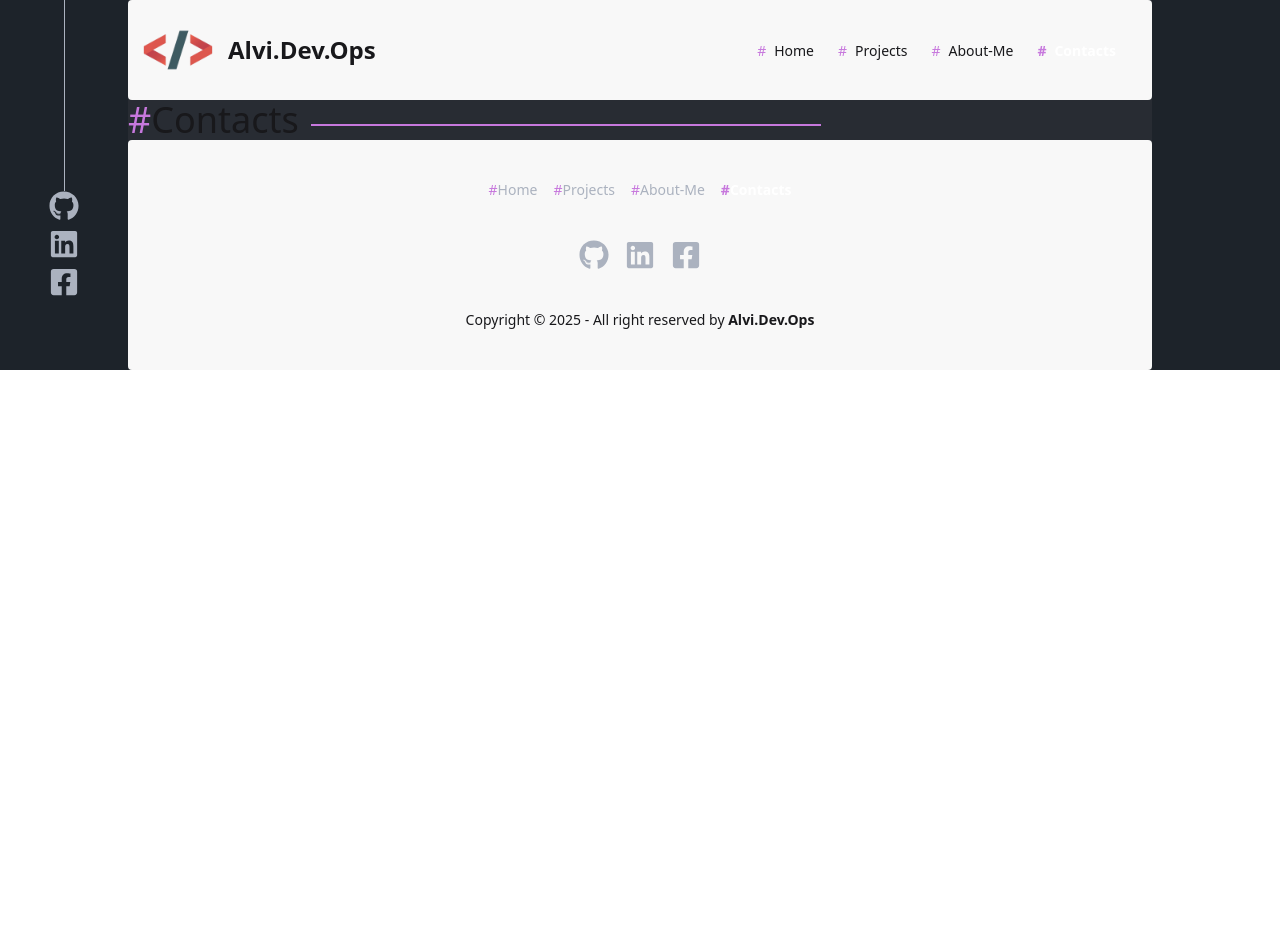
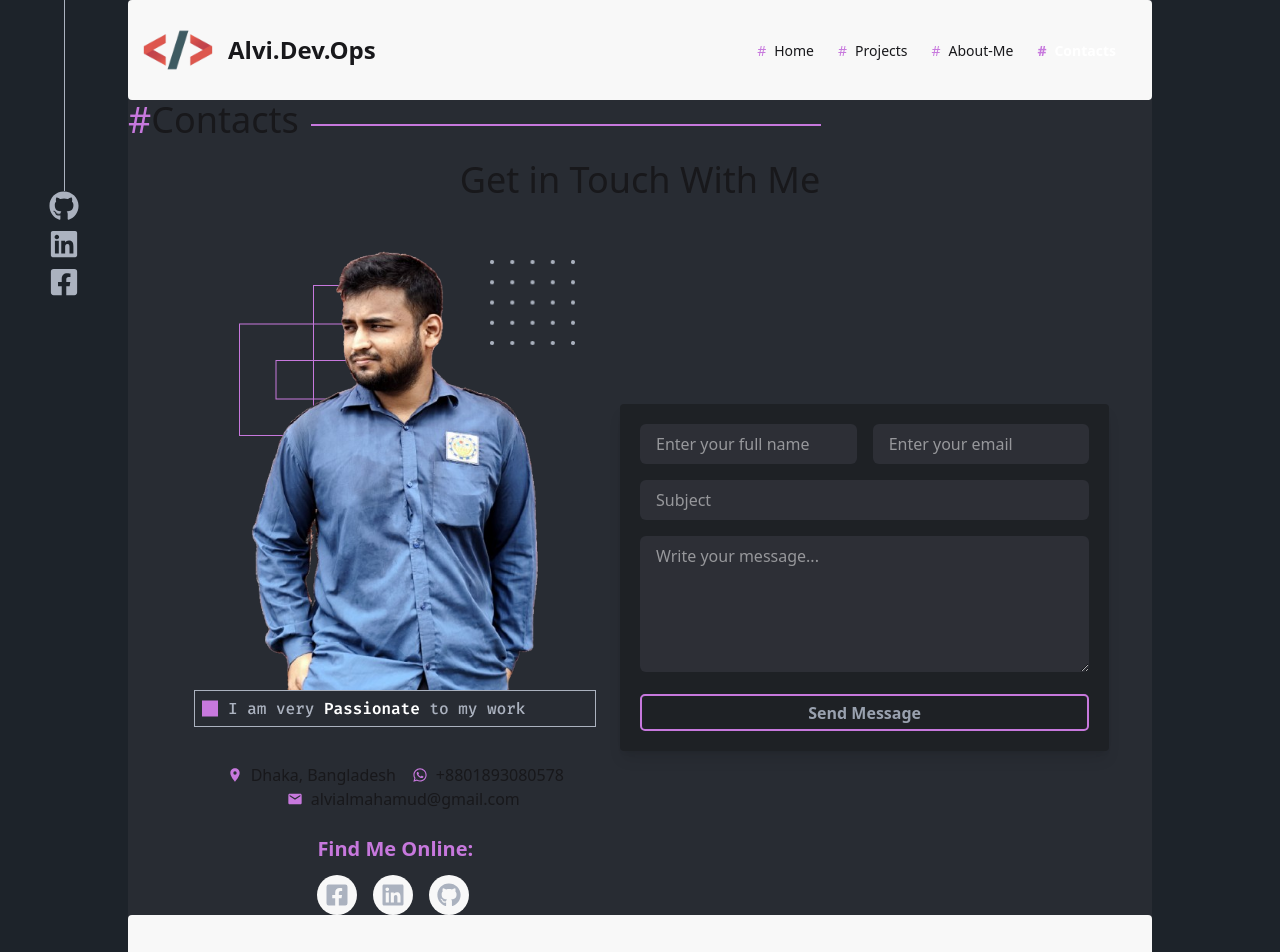
Before and after one commit to KINGALVI/KING-ALVI-portfolio, a React (Vite) app: page /Contacts in a window 1280 px wide. Shown: the top 952 px of the page. Before the commit the page ends 800 px from the top, so only its background shows below. Built offline with nearby package versions, Linux system fonts and the light colour scheme.

Commit message:
edited some code

```diff
--- a/src/App.css
+++ b/src/App.css
@@ -40,11 +40,11 @@ a.active {
 }
 
 .Dots-Image-2 {
-  position: relative;
+  position: absolute; /* instead of relative */
   width: 85px;
   height: 85px;
-  right: -80%;
-  top: -90px;
+  right: 10%;
+  top: 20px;
 }
 
 button {
@@ -55,10 +55,15 @@ button {
 }
 
 button:hover {
-  background-color: #C778DD;
+  background-color: #c52fee;
+  border: 2px solid #c52fee;
   cursor: pointer;
   color: white;
   font-weight: bolder;
+}
+
+.form-button{
+width: 100%;
 }
 
 .reletive-quote_man-image {
@@ -86,7 +91,8 @@ button:hover {
 }
 
 .Link-Button:hover {
-  background-color: #C778DD;
+  background-color: #c52fee;
+  border: 2px solid #c52fee;
   cursor: pointer;
   color: white;
   font-weight: bolder;
--- a/src/components/Main-Section/About/Education/Education.jsx
+++ b/src/components/Main-Section/About/Education/Education.jsx
@@ -73,7 +73,7 @@ const Education = () => {
                                     <div className="w-1/2 relative flex justify-end items-start">
                                         <div className="w-4 h-4 bg-[#b519e0] rounded-full border-4 border-white shadow-md absolute -top-10 -right-2"></div>
                                     </div>
-                                    <div class="w-1/2 pl-6 text-left">
+                                    <div className="w-1/2 pl-6 text-left">
                                         <div className={`bg-[#1e2125] border-2 border-[#ABB2BF] p-5 rounded-tr-3xl rounded-bl-3xl shadow-md max-w-lg mr-auto space-y-4 transition-shadow duration-300 ${isDesktop ? "hover:shadow-[0_0_20px_#C778DD] hover:border-[#c52fee] hover:border-2" : "focus:shadow-[0_0_20px_#C778DD] active:shadow-[0_0_20px_#C778DD] focus:border-[#c52fee] focus:border-2"}`}
                                             tabIndex={0} style={{ transform: "none" }}>
                                             <h4 className="text-xl font-bold font-rajdhani">Secondary School Certificate (SSC)</h4>
--- a/src/components/Main-Section/About/Experience/Experience.jsx
+++ b/src/components/Main-Section/About/Experience/Experience.jsx
@@ -43,7 +43,7 @@ const Experience = () => {
                         </h4>
                         <p className="text-sm text-[#9F9F9F] mb-4 font-rubik">July 2025 – October, 2025</p>
 
-                        <div class="flex mb-6">
+                        <div className="flex mb-6">
                             <div className="text-sm text-[#D1D1D1] font-rubik space-y-2.5">
                                 {/* HTML, CSS, JS */}
                                 <div className="flex items-center">
--- a/src/components/Main-Section/Contacts/Contacts.jsx
+++ b/src/components/Main-Section/Contacts/Contacts.jsx
@@ -1,3 +1,8 @@
+import { FaGithub, FaFacebookSquare, FaLinkedin } from "react-icons/fa";
+import MyPhoto_2 from "../../../../public/Images/My-Photo-2.png";
+import Dots from "../../../../public/Images/Dots.png";
+import SecoendDedication from "../../../../public/Images/My-Dedication-2.png";
+
 const Contacts = () => {
 
     return (
@@ -10,6 +15,88 @@ const Contacts = () => {
                     <div className="h-0.5 border mt-2.5 border-[#C778DD] md:w-[510px] w-40"></div>
                 </div>
             </div>
+
+            <div className="text-center">
+                <h2 className="md:text-4xl text-2xl text-center mb-10 mt-5">Get in Touch With Me</h2>
+            </div>
+
+            <div className="w-11/12 mx-auto flex flex-col md:flex-row justify-between">
+                <div className="flex flex-1 flex-col items-center md:items-start text-center md:text-left my-auto">
+                    <div className="w-11/12 mx-auto my-auto md:w-md">
+                        <div className="gird mb-5">
+                            <figure className="grid justify-center" style={{ position: "relative" }}>
+                                <img
+                                    src={MyPhoto_2}
+                                    alt="My Photo"
+                                    className="Background-Image-2 w-[315px] h-[450px] block"
+                                />
+                                <img className="Dots-Image-2" src={Dots} alt="" />
+                            </figure>
+                            <div className="flex justify-center">
+                                <img
+                                    src={SecoendDedication}
+                                    alt="Dedication quote"
+                                    className="relative block"
+                                />
+                            </div>
+                        </div>
+                    </div>
+                    <div className="flex flex-wrap mx-auto justify-center mt-4 font-rubik">
+                        <div className="flex gap-2">
+                            <svg stroke="currentColor" fill="currentColor" stroke-width="0" viewBox="0 0 24 24" className="text-[#C778DD] my-auto" height="1em" width="1em" xmlns="http://www.w3.org/2000/svg">
+                                <path fill="none" d="M0 0h24v24H0z"></path>
+                                <path d="M12 2C8.13 2 5 5.13 5 9c0 5.25 7 13 7 13s7-7.75 7-13c0-3.87-3.13-7-7-7zm0 9.5a2.5 2.5 0 0 1 0-5 2.5 2.5 0 0 1 0 5z"></path>
+                            </svg>
+                            <p className="flex items-center gap-2">Dhaka, Bangladesh </p>
+                        </div>
+                        <div className="flex gap-2 ml-4">
+                            <svg stroke="currentColor" fill="currentColor" stroke-width="0" viewBox="0 0 24 24" className="text-[#C778DD] my-auto" height="1em" width="1em" xmlns="http://www.w3.org/2000/svg">
+                                <path fill="none" d="M0 0h24v24H0z"></path>
+                                <path d="M19.05 4.91A9.816 9.816 0 0 0 12.04 2c-5.46 0-9.91 4.45-9.91 9.91 0 1.75.46 3.45 1.32 4.95L2.05 22l5.25-1.38c1.45.79 3.08 1.21 4.74 1.21 5.46 0 9.91-4.45 9.91-9.91 0-2.65-1.03-5.14-2.9-7.01zm-7.01 15.24c-1.48 0-2.93-.4-4.2-1.15l-.3-.18-3.12.82.83-3.04-.2-.31a8.264 8.264 0 0 1-1.26-4.38c0-4.54 3.7-8.24 8.24-8.24 2.2 0 4.27.86 5.82 2.42a8.183 8.183 0 0 1 2.41 5.83c.02 4.54-3.68 8.23-8.22 8.23zm4.52-6.16c-.25-.12-1.47-.72-1.69-.81-.23-.08-.39-.12-.56.12-.17.25-.64.81-.78.97-.14.17-.29.19-.54.06-.25-.12-1.05-.39-1.99-1.23-.74-.66-1.23-1.47-1.38-1.72-.14-.25-.02-.38.11-.51.11-.11.25-.29.37-.43s.17-.25.25-.41c.08-.17.04-.31-.02-.43s-.56-1.34-.76-1.84c-.2-.48-.41-.42-.56-.43h-.48c-.17 0-.43.06-.66.31-.22.25-.86.85-.86 2.07 0 1.22.89 2.4 1.01 2.56.12.17 1.75 2.67 4.23 3.74.59.26 1.05.41 1.41.52.59.19 1.13.16 1.56.1.48-.07 1.47-.6 1.67-1.18.21-.58.21-1.07.14-1.18s-.22-.16-.47-.28z"></path>
+                            </svg>
+                            <p className="flex items-center gap-2">+8801893080578</p>
+                        </div>
+                        <div className="flex gap-2 ml-4">
+                            <svg stroke="currentColor" fill="currentColor" stroke-width="0" viewBox="0 0 24 24" className="text-[#C778DD] my-auto" height="1em" width="1em" xmlns="http://www.w3.org/2000/svg">
+                                <path fill="none" d="M0 0h24v24H0z"></path>
+                                <path d="M20 4H4c-1.1 0-1.99.9-1.99 2L2 18c0 1.1.9 2 2 2h16c1.1 0 2-.9 2-2V6c0-1.1-.9-2-2-2zm0 4-8 5-8-5V6l8 5 8-5v2z"></path>
+                            </svg>
+                            <p className="flex items-center gap-2">alvialmahamud@gmail.com</p>
+                        </div>
+                    </div>
+                    <div className="mx-auto mt-6">
+                        <h2 className="text-xl text-center text-[#C778DD] font-semibold font-rajdhani mb-3">Find Me Online:</h2>
+                        <div className="flex justify-center md:justify-start gap-4 my-4 md:my-0">
+                            <div className="bg-base-200 group hover:bg-[#c52fee] p-2 rounded-full transition-colors duration-300">
+                                <a href="https://www.facebook.com/alvi.al.mahamud/" target="_blank" rel="noopener noreferrer"><FaFacebookSquare className="w-6 h-6 text-[#ABB2BF] group-hover:text-white Logo" /></a>
+                            </div>
+                            <div className="bg-base-200 group hover:bg-[#c52fee] p-2 rounded-full transition-colors duration-300">
+                                <a href="https://www.linkedin.com/in/alvi-al-mahamud-565a07398/" target="_blank" rel="noopener noreferrer"><FaLinkedin className="w-6 h-6 text-[#ABB2BF] group-hover:text-white Logo" /></a>
+                            </div>
+                            <div className="bg-base-200 group hover:bg-[#c52fee] p-2 rounded-full transition-colors duration-300">
+                                <a href="https://github.com/KINGALVI" target="_blank" rel="noopener noreferrer"><FaGithub className="w-6 h-6 text-[#ABB2BF] group-hover:text-white Logo" /></a>
+                            </div>
+                        </div>
+                    </div>
+                </div>
+                <form className="space-y-4 bg-[#1e2125] p-5 rounded shadow-lg my-auto flex-1 font-rubik" >
+                    <div className="flex flex-col md:flex-row gap-4">
+                        <div className="flex-1">
+                            <input placeholder="Enter your full name" className="w-full px-4 py-2 rounded-md bg-[#2d2f36] text-white focus:outline-none focus:ring-2 focus:ring-[#c52fee]" name="fullName" />
+                        </div>
+                        <div className="flex-1">
+                            <input placeholder="Enter your email" className="w-full px-4 py-2 rounded-md bg-[#2d2f36] text-white focus:outline-none focus:ring-2 focus:ring-[#c52fee]" name="email" />
+                        </div>
+                    </div>
+                    <div>
+                        <input placeholder="Subject" className="w-full px-4 py-2 rounded-md bg-[#2d2f36] text-white focus:outline-none focus:ring-2 focus:ring-[#c52fee]" name="subject" />
+                    </div>
+                    <div>
+                        <textarea name="message" rows="5" placeholder="Write your message..." className="w-full px-4 py-2 rounded-md bg-[#2d2f36] text-white focus:outline-none focus:ring-2 focus:ring-[#c52fee]"></textarea>
+                    </div>
+                    <button type="submit" className="mt-4 flex items-center justify-center form-button text-gray-400 transition duration-300 hover:text-white font-bold px-6 py-2 rounded-full font-rajdhani">Send Message</button>
+                </form>
+            </div >
         </>
     );
 };
--- a/src/components/Main-Section/Projects/Small-Projects/SmallProjects.jsx
+++ b/src/components/Main-Section/Projects/Small-Projects/SmallProjects.jsx
@@ -37,7 +37,7 @@ const SmallProjects = () => {
                                     {technologies.map((tech, index) => (
                                         <span
                                             key={index}
-                                            className="px-3 py-1 text-sm rounded-full bg-[#1E2127] text-[#ABB2BF] border border-[#C778DD] hover:bg-[#C778DD] hover:text-white transition-colors duration-300"
+                                            className="px-3 py-1 text-sm rounded-full bg-[#1E2127] text-[#ABB2BF] border border-[#C778DD] hover:border-[#c52fee] hover:bg-[#c52fee] hover:text-white transition-colors duration-300"
                                         >
                                             {tech}
                                         </span>
@@ -53,7 +53,7 @@ const SmallProjects = () => {
                                         href={githubLink}
                                         target="_blank"
                                         rel="noopener noreferrer"
-                                        className="text-[15px] rounded-md btn bg-[#2C2F36] text-[#C778DD] border border-[#C778DD] transition-all duration-300 hover:bg-[#C778DD] hover:text-white hover:shadow-lg hover:-translate-y-1"
+                                        className="text-[15px] rounded-md btn bg-[#2C2F36] text-[#C778DD] border border-[#C778DD] hover:border-[#c52fee] focus:border-[#c52fee] transition-all duration-300 hover:bg-[#c52fee] focus:bg-[#c52fee] hover:text-white focus:text-white hover:shadow-lg focus:shadow-lg hover:-translate-y-1 focus:translate-y-1"
                                     >
                                         <FaGithub className="text-[21px]" />  GitHub
                                     </a>
@@ -61,7 +61,7 @@ const SmallProjects = () => {
                                         href={liveLink}
                                         target="_blank"
                                         rel="noopener noreferrer"
-                                        className="text-[15px] rounded-md btn bg-[#2C2F36] text-[#C778DD] border border-[#C778DD] transition-all duration-300 hover:bg-[#C778DD] hover:text-white hover:shadow-lg hover:-translate-y-1"
+                                        className="text-[15px] rounded-md btn bg-[#2C2F36] text-[#C778DD] border border-[#C778DD] hover:border-[#c52fee] focus:border-[#c52fee] transition-all duration-300 hover:bg-[#c52fee] focus:bg-[#c52fee] hover:text-white focus:text-white hover:shadow-lg focus:shadow-lg hover:-translate-y-1 focus:translate-y-1"
                                     >
                                         <MdLiveTv className="text-[21px]" /> Live Link
                                     </a>
```
Also changed, not shown: src/components/Main-Section/About/About.jsx (+2 -15 lines), src/components/Main-Section/Home/Home.jsx (+7 -11 lines), src/components/Main-Section/Projects/Large-Projects/LargeProjects.jsx (+7 -7 lines).
